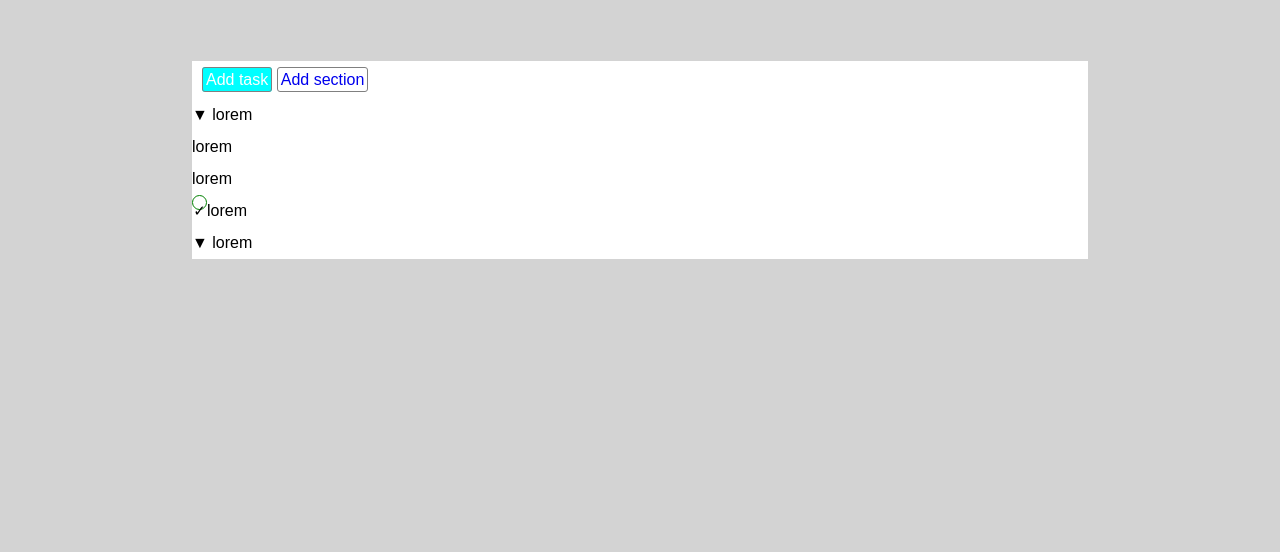
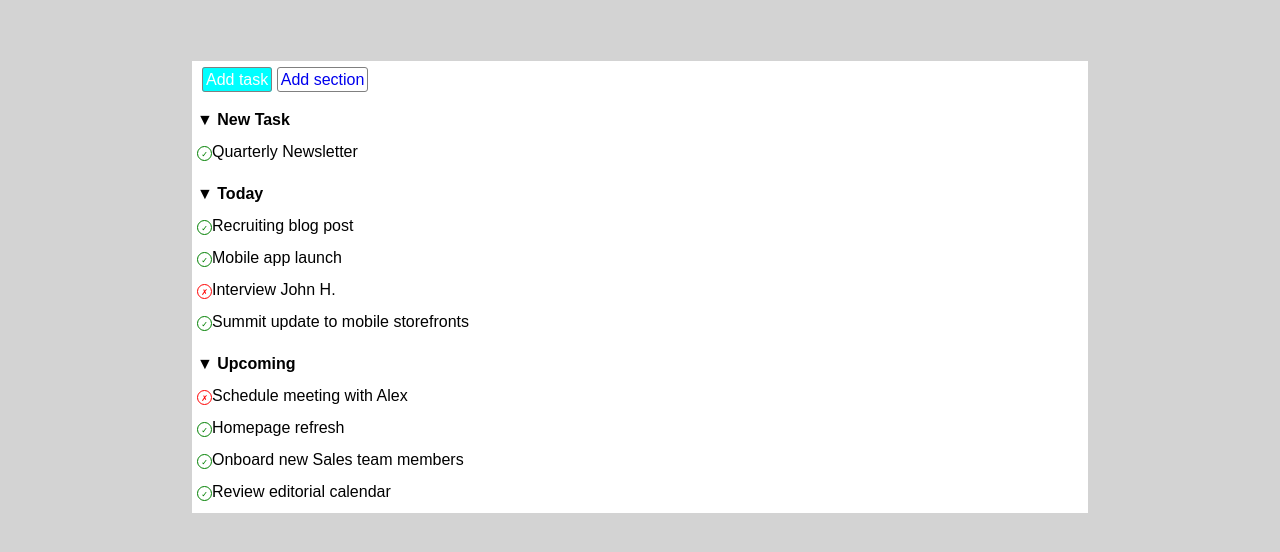
Before and after one commit to matteocovetti/html-css-toboolist, a plain HTML site: page index.html in a window 1280 px wide. Shown: the part 40-592 px from the top of the page. Drawn offline with Linux system fonts and the light colour scheme.

Commit message:
liste quasi complete

```diff
--- a/index.html
+++ b/index.html
@@ -18,14 +18,35 @@
                 <a href="#" class="btn btn-disabled">Add section</a>
             </div>
             <div class="task">
+                <!-- prima lista -->
                 <ul>
-                    <li>&#9660; lorem</li>
-                    <li>lorem</li>
-                    <li>lorem</li>
-                    <li><span class="circle">&check;</span>lorem</li>
+                    <li class="titolo">&#9660; <strong>New Task</strong>
+                        <ul>
+                            <li><span class="circle">&check;</span>Quarterly Newsletter</li>
+                        </ul>
+                    </li>
                 </ul>
+                <!-- seconda lista -->
                 <ul>
-                    <li>&#9660; lorem</li>
+                    <li class="titolo">&#9660; <strong>Today</strong>
+                        <ul>
+                            <li><span class="circle">&check;</span>Recruiting blog post</li>
+                            <li><span class="circle">&check;</span>Mobile app launch</li>
+                            <li><span class="red-circle">&cross;</span>Interview John H.</li>
+                            <li><span class="circle">&check;</span>Summit update to mobile storefronts</li>
+                        </ul>
+                    </li>
+                </ul>
+                <!-- terza lista -->
+                <ul>
+                    <li class="titolo">&#9660; <strong>Upcoming</strong>
+                        <ul>
+                            <li><span class="red-circle">&cross;</span>Schedule meeting with Alex</li>
+                            <li><span class="circle">&check;</span>Homepage refresh</li>
+                            <li><span class="circle">&check;</span>Onboard new Sales team members</li>
+                            <li><span class="circle">&check;</span>Review editorial calendar</li>
+                        </ul>
+                    </li>
                 </ul>
             </div>
         </div>
--- a/style.css
+++ b/style.css
@@ -49,5 +49,19 @@ ul{
     height: 15px;
     display: inline-block;
     text-align: center;
-    font-size: 15px;
+    font-size: 8px;
+    color: green;
 }
+.red-circle{
+    border: 1px solid red;
+    border-radius: 50%;
+    width: 15px;
+    height: 15px;
+    display: inline-block;
+    text-align: center;
+    font-size: 8px;
+    color: red;
+}
+.titolo{
+    padding: 5px;
+}
```
